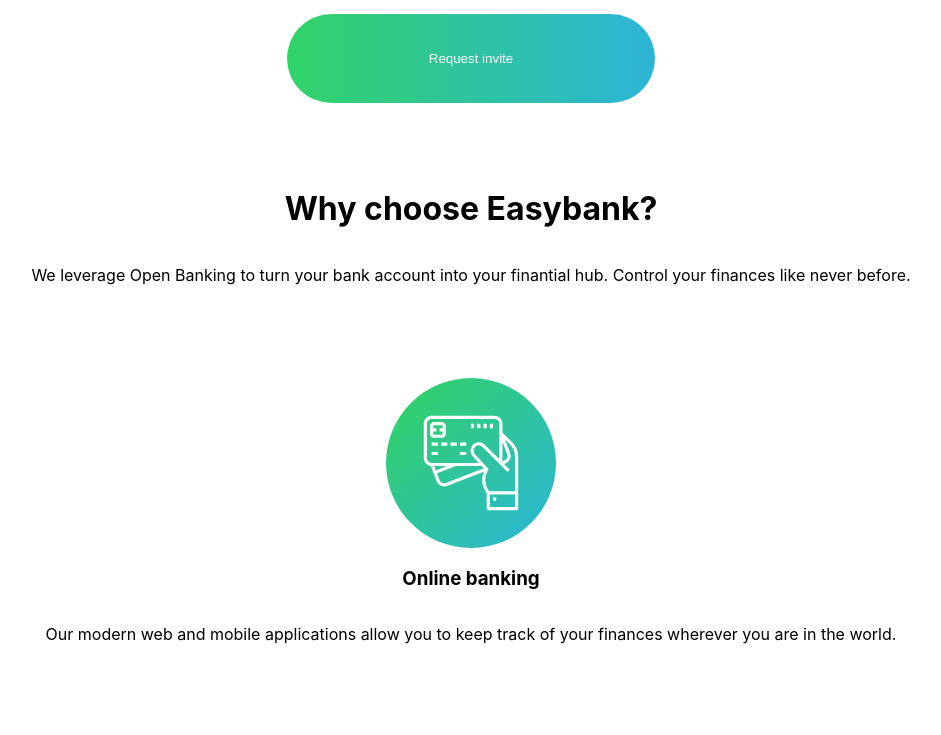
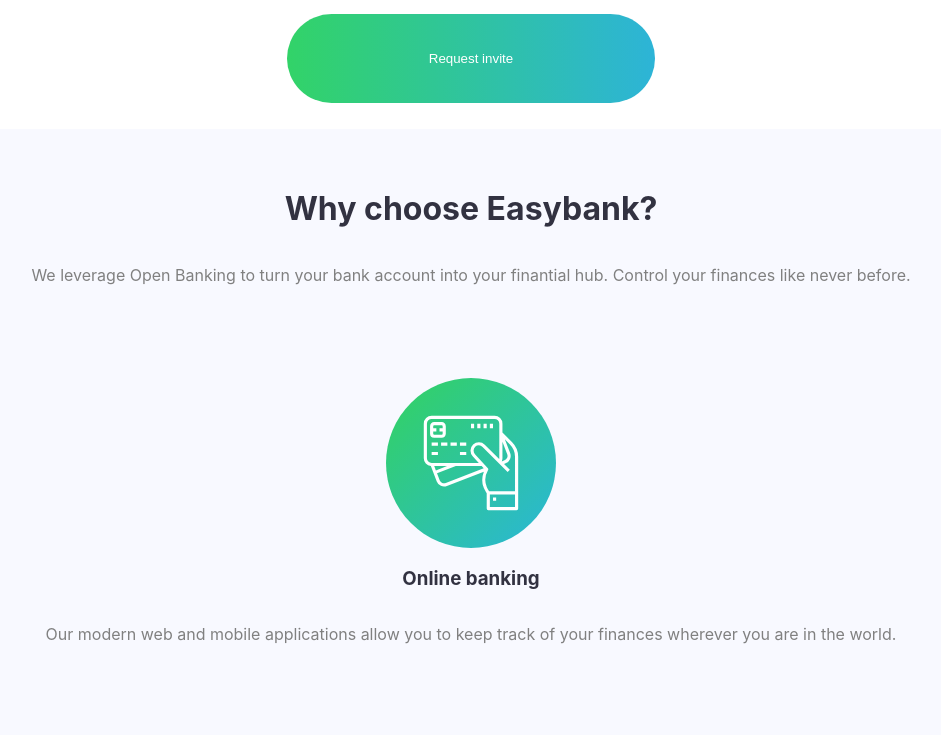
Before and after one commit to matheustkaczyk/easybank-challenge, a React (Vite) app: page / in a window 1280 px wide. Shown: the part 785-1520 px from the top of the page, without its empty margins (169-1110 px from the left). Built offline with nearby package versions, Linux system fonts and the light colour scheme.

Commit message:
CSS basico parte information concluido

```diff
--- a/src/App.scss
+++ b/src/App.scss
@@ -1,4 +1,12 @@
 $title-color: #323241;
+
+h1 {
+  color: $title-color;
+}
+
+h3 {
+  color: $title-color;
+}
 
 header {
   position: fixed;
@@ -49,10 +57,6 @@
       color: white;
     }
   }
-
-  h1 {
-    color: $title-color;
-  }
 }
 
 .information {
@@ -60,6 +64,7 @@
   flex-direction: column;
   justify-content: center;
   align-items: center;
+  background-color: #F8F9FF;
 
   div {
     display: flex;
@@ -73,5 +78,9 @@
       width: 20%;
       height: auto;
     }
+
+    p {
+      color: grey;
+    }
   }
 }
```
